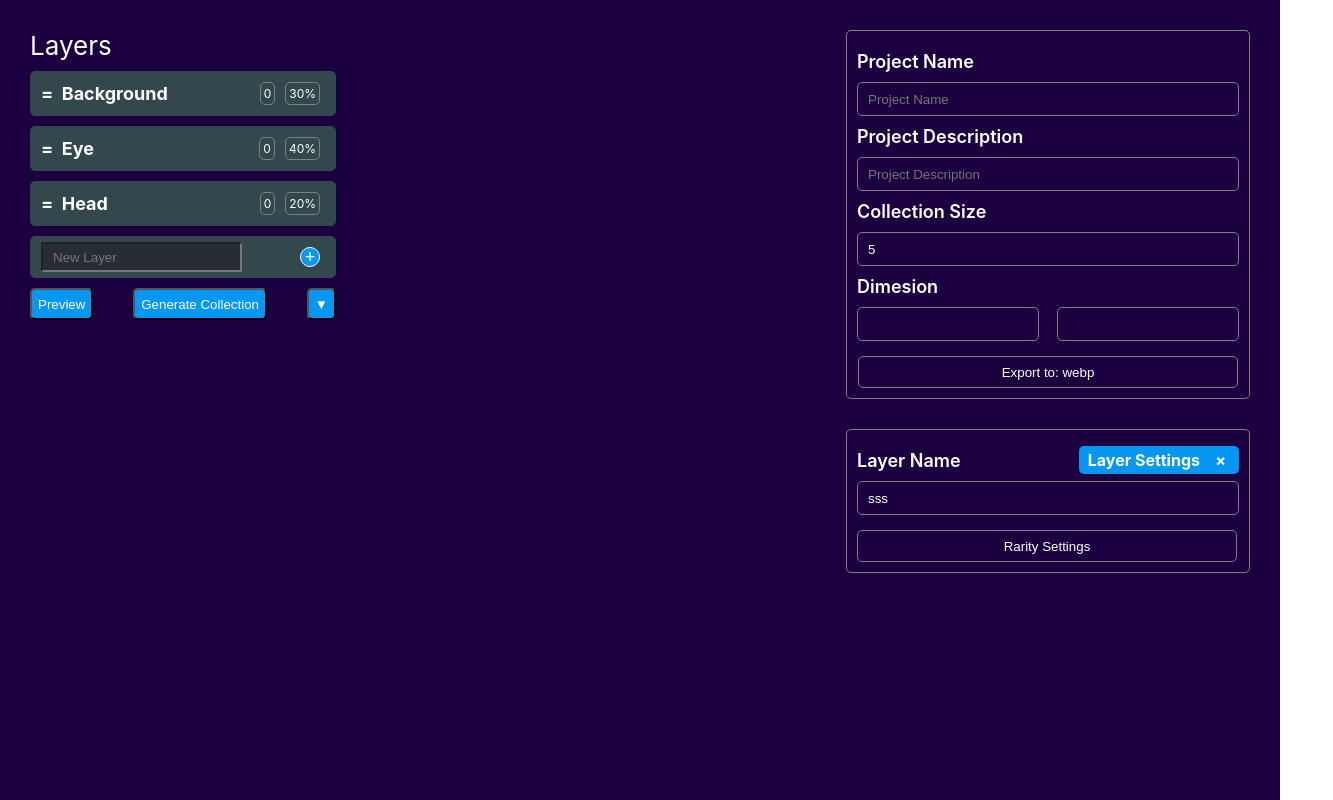
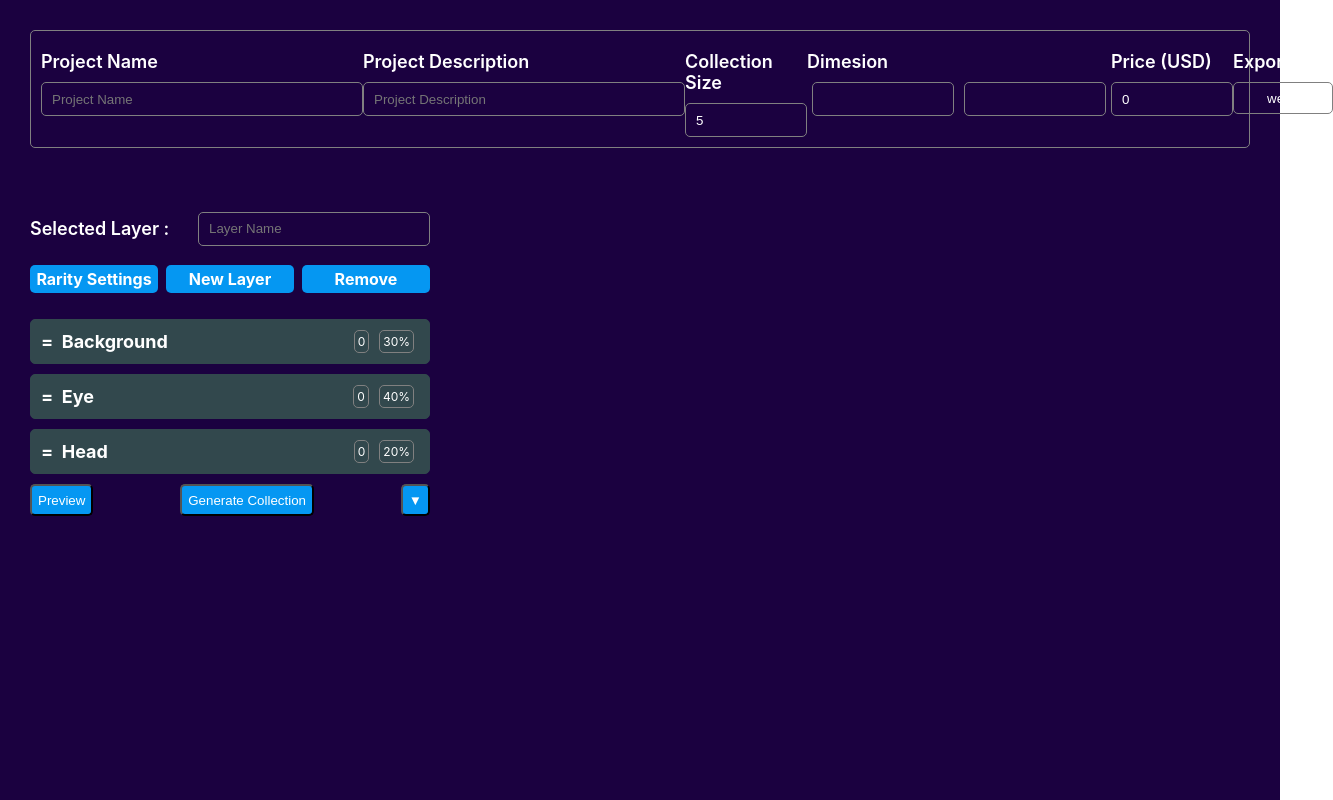
Before and after one commit to cocoa-1012/nft-generator, a React (Create React App) app: page / in a window 1280 px wide. Shown: the whole page, 1333 px wide, since content can reach past the window. Built offline with nearby package versions, Linux system fonts and the light colour scheme.

Commit message:
modify the design from the origin one.

```diff
--- a/package.json
+++ b/package.json
@@ -6,6 +6,7 @@
     "@testing-library/jest-dom": "^5.16.1",
     "@testing-library/react": "^12.1.2",
     "@testing-library/user-event": "^13.5.0",
+    "nft-art-generator": "^1.0.5",
     "react": "^17.0.2",
     "react-beautiful-dnd": "^13.1.0",
     "react-dom": "^17.0.2",
--- a/src/App.css
+++ b/src/App.css
@@ -1,10 +1,10 @@
 .App {
   display: flex;
+  flex-direction: column;
   min-height: 100vh;
   background-color: #1B0140;
   font-size: calc(10px + 2vmin);
   color: white;
-  justify-content: space-between;
   /* padding: 20px 30px; */
 }
 
--- a/src/App.js
+++ b/src/App.js
@@ -12,6 +12,7 @@ function App() {
   const [selectedLayer, setSelectedLayer] = useState(null);
   const [selectedImg, setSelectedImg] = useState(null);
   const [collectionSize, setCollectionSize] = useState(5);
+  const [isNewLayer, setIsNewLayer] = useState(false);
 
   const deleteLayer = () => {
     if (layerData.length > 0) {
@@ -38,12 +39,26 @@ function App() {
   useEffect(() => {}, [layerData, selectedLayer]);
   return (
     <div className="App">
+      <PropertyManager
+        setRarity={setIsRarity}
+        deleteLayer={deleteLayer}
+        layerData={layerData.length > 0 ? layerData : []}
+        setLayerData={setLayerData}
+        selectedLayer={selectedLayer}
+        collectionSize={collectionSize}
+        setCollectionSize={setCollectionSize}
+      />
+      <div style={{ display: "flex", justifyContent: "space-between" }}>
         <Sidebar
+          setRarity={setIsRarity}
+          deleteLayer={deleteLayer}
           layerData={layerData}
           setLayerData={setLayerData}
           selectedLayer={selectedLayer}
           setSelectedLayer={setSelectedLayer}
           setCollectionSize={setCollectionSize}
+          isNewLayer={isNewLayer}
+          setIsNewLayer={setIsNewLayer}
         />
         <ImageManager
           selectedLayer={selectedLayer}
@@ -53,15 +68,8 @@ function App() {
           setSelectedImg={setSelectedImg}
           deleteImage={deleteImage}
         />
-      <PropertyManager
-        setRarity={setIsRarity}
-        deleteLayer={deleteLayer}
-        layerData={layerData.length > 0 ? layerData : []}
-        setLayerData={setLayerData}
-        selectedLayer={selectedLayer}
-        collectionSize={collectionSize}
-        setCollectionSize={setCollectionSize}
-      />
+      </div>
+
       {isRarity && (
         <RaritySettings
           setRarity={setIsRarity}
--- a/src/components/ImageManager/ImageManager.css
+++ b/src/components/ImageManager/ImageManager.css
@@ -1,6 +1,6 @@
 .image_manager {
     flex: 1;
-    margin: 30px 0px;
+    margin: 30px 30px;
     min-width: 450px;
 }
 .upload_image {
--- a/src/components/PropertyManager/LayerProperty.jsx
+++ /dev/null
@@ -1,44 +0,0 @@
-import React from "react";
-import "./PropertyManager.css";
-export const LayerProperty = ({
-  setRarity,
-  deleteLayer,
-  layerData,
-  selectedLayer,
-  setLayerData,
-}) => {
-  const changeLayerName = (e) => {
-    const newState = layerData.map((obj) =>
-      obj.id === selectedLayer ? { ...obj, title: e } : obj
-    );
-    setLayerData(newState);
-  };
-  return (
-    <div className="property_container layer_container">
-      <div className="property_item">
-        <p>Layer Name</p>
-        <input
-          type="text"
-          placeholder="Layer Name"
-          value={
-            layerData.length > 0
-              ? layerData.filter((item) => item.id === selectedLayer).length > 0
-                ? layerData.filter((item) => item.id === selectedLayer)[0].title
-                : "sss"
-              : ""
-          }
-          onChange={(e) => changeLayerName(e.target.value)}
-        />
-      </div>
-      <button className="export_button" onClick={() => setRarity(true)}>
-        Rarity Settings
-      </button>
-      <p className="setting_button">
-        Layer Settings&nbsp;&nbsp;&nbsp;
-        <span className="layer_property_close" onClick={() => deleteLayer()}>
-          &times;
-        </span>
-      </p>
-    </div>
-  );
-};
--- a/src/components/PropertyManager/ProjectProperty.jsx
+++ b/src/components/PropertyManager/ProjectProperty.jsx
@@ -3,7 +3,7 @@ import "./PropertyManager.css";
 export const ProjectProperty = ({ collectionSize, setCollectionSize }) => {
   return (
     <div className="property_container">
-      <div className="property_item">
+      <div className="property_item `">
         <p>Project Name</p>
         <input type="text" placeholder="Project Name" />
       </div>
@@ -17,6 +17,7 @@ export const ProjectProperty = ({ collectionSize, setCollectionSize }) => {
           type="number"
           placeholder="Collection Size"
           value={collectionSize}
+          className="collection_input"
           onChange={(e) => setCollectionSize(e.target.value)}
         />
       </div>
@@ -26,7 +27,14 @@ export const ProjectProperty = ({ collectionSize, setCollectionSize }) => {
           <input type="text" placeholder="" />
           <input type="text" placeholder="" />
         </div>
-        <button className="export_button">Export to: webp</button>
+      </div>
+      <div className="property_item `">
+        <p>Price (USD)</p>
+        <input type="number" className="collection_input" value={0} />
+      </div>
+      <div className="property_item">
+        <p>Export:</p>
+        <button className="export_button">webp</button>
       </div>
     </div>
   );
--- a/src/components/PropertyManager/PropertyManager.css
+++ b/src/components/PropertyManager/PropertyManager.css
@@ -1,8 +1,10 @@
-.projectproperty {
+/* .projectproperty {
     width: 400px;
     margin: 50px;
-}
+} */
 .property_container {
+    display: flex;
+    justify-content: space-between;
     border: solid gray 1px;
     border-radius: 5px;
     padding: 10px;
@@ -12,7 +14,7 @@
     display: flex;
     flex-direction: column;
     align-items: center;
-    width: 100%;
+    /* width: 100%; */
 }
 .property_item p {
     width: 100%;
@@ -22,7 +24,7 @@
     font-weight: 600;
 }
 .property_item input {
-    width: 360px;
+    width: 300px;
     height: 32px;
     background:none;
     padding: 0px 10px;
@@ -30,33 +32,56 @@
     border-radius: 5px;
     color: white;
 }
+
+.property_item_layer {
+    display: flex;
+    align-items: center;
+}
+.property_item_layer input {
+    width: 500px;
+    height: 32px;
+    background:none;
+    padding: 0px 10px;
+    border: solid 1px gray;
+    border-radius: 5px;
+    color: white;
+}
+.property_item_layer p {
+    width: 100%;
+    text-align: left;
+    margin: 10px 0px;
+    font-size: 18px;
+    font-weight: 600;
+}
 .property_dimension {
     width: 100%;
     display: flex;
     justify-content: space-between;
 }
 .property_dimension input{
-    width: 42%;
+    width: 120px;
     color: white;
+    margin: 0px 5px;
+}
+.collection_input {
+    width: 100px !important;
 }
 .export_button {
-    width: 380px;
+    width: 100px;
     background: none;
     border: solid gray 1px;
     height: 32px;
-    margin-top: 15px;
 }
 .layer_container {
     position: relative;
 }
 .setting_button {
-    position: absolute;
     display: flex;
     align-items: center;
     justify-content: center;
     right: 10px;
     top: 0px;
-    width: 160px;
+    width: 120px;
     height: 28px;
     font-size: 16px;
     font-weight: 700;
@@ -135,7 +160,7 @@
 .layer_property_close:hover {
     cursor: pointer;
     background-color: #2947F2;
-    border-radius: 50%;
+    /* border-radius: 50%; */
 }
 .range_item_property {
     display: flex;
--- a/src/components/PropertyManager/PropertyManager.jsx
+++ b/src/components/PropertyManager/PropertyManager.jsx
@@ -1,5 +1,5 @@
 import React from "react";
-import { LayerProperty } from "./LayerProperty";
+// import { LayerProperty } from "./LayerProperty";
 import { ProjectProperty } from "./ProjectProperty";
 
 export const PropertyManager = ({
@@ -17,13 +17,13 @@ export const PropertyManager = ({
         collectionSize={collectionSize}
         setCollectionSize={setCollectionSize}
       />
-      <LayerProperty
+      {/* <LayerProperty
         setRarity={setRarity}
         deleteLayer={deleteLayer}
         layerData={layerData}
         selectedLayer={selectedLayer}
         setLayerData={setLayerData}
-      />
+      /> */}
     </div>
   );
 };
--- /dev/null
+++ b/src/components/SiderBar/LayerProperty.jsx
@@ -0,0 +1,56 @@
+import React from "react";
+import "../PropertyManager/PropertyManager.css";
+export const LayerProperty = ({
+  setRarity,
+  deleteLayer,
+  layerData,
+  selectedLayer,
+  setLayerData,
+  setIsNewLayer,
+}) => {
+  const changeLayerName = (e) => {
+    const newState = layerData.map((obj) =>
+      obj.id === selectedLayer ? { ...obj, title: e } : obj
+    );
+    setLayerData(newState);
+  };
+  return (
+    <div className="layer_container">
+      <div className="property_item_layer">
+        <p>Selected Layer :</p>
+        <input
+          type="text"
+          placeholder="Layer Name"
+          value={
+            layerData.length > 0
+              ? layerData.filter((item) => item.id === selectedLayer).length > 0
+                ? layerData.filter((item) => item.id === selectedLayer)[0].title
+                : ""
+              : ""
+          }
+          onChange={(e) => changeLayerName(e.target.value)}
+        />
+      </div>
+      <div style={{ display: "flex", justifyContent: "space-between" }}>
+        <p
+          className="setting_button layer_property_close"
+          onClick={() => setRarity(true)}
+        >
+          Rarity&nbsp;Settings
+        </p>
+        <p
+          className="setting_button layer_property_close"
+          onClick={() => setIsNewLayer(true)}
+        >
+          New&nbsp;Layer
+        </p>
+        <p
+          className="setting_button layer_property_close"
+          onClick={() => deleteLayer()}
+        >
+          Remove
+        </p>
+      </div>
+    </div>
+  );
+};
--- a/src/components/SiderBar/NewLayer.jsx
+++ b/src/components/SiderBar/NewLayer.jsx
@@ -1,7 +1,12 @@
 import React, { useState } from "react";
 import "./Sidebar.css";
 
-export const NewLayer = ({ layerData, setLayerData, setSelectedLayer }) => {
+export const NewLayer = ({
+  layerData,
+  setLayerData,
+  setSelectedLayer,
+  setIsNewLayer,
+}) => {
   const [layerName, setLayerName] = useState("");
   const addLayer = () => {
     var dates = new Date();
@@ -21,6 +26,7 @@ export const NewLayer = ({ layerData, setLayerData, setSelectedLayer }) => {
       }
     }
     setLayerName("");
+    setIsNewLayer(false);
   };
   return (
     <div className="new_layer">
--- a/src/components/SiderBar/Sidebar.jsx
+++ b/src/components/SiderBar/Sidebar.jsx
@@ -3,14 +3,19 @@ import { DragDropContext, Draggable, Droppable } from "react-beautiful-dnd";
 import { priceData } from "../../constant/priceData";
 import { Divider } from "./Divider";
 import { Layer } from "./Layer";
+import { LayerProperty } from "./LayerProperty";
 import { NewLayer } from "./NewLayer";
 
 export const Sidebar = ({
+  setRarity,
+  deleteLayer,
   layerData,
   setLayerData,
   selectedLayer,
   setSelectedLayer,
   setCollectionSize,
+  isNewLayer,
+  setIsNewLayer,
 }) => {
   const [isOpen, setIsOpen] = useState(false);
 
@@ -34,7 +39,23 @@ export const Sidebar = ({
   useEffect(() => {}, [layerData, selectedLayer]);
   return (
     <div className="sidebar">
-      <div className="sidebar_title">Layers</div>
+      {/* <div className="sidebar_title">Layers</div> */}
+      <LayerProperty
+        setRarity={setRarity}
+        deleteLayer={deleteLayer}
+        layerData={layerData}
+        selectedLayer={selectedLayer}
+        setLayerData={setLayerData}
+        setIsNewLayer={setIsNewLayer}
+      />
+      {isNewLayer && (
+        <NewLayer
+          layerData={layerData}
+          setLayerData={setLayerData}
+          setSelectedLayer={setSelectedLayer}
+          setIsNewLayer={setIsNewLayer}
+        />
+      )}
       <DragDropContext onDragEnd={handleDrop}>
         <Droppable droppableId="list-container">
           {(provided) => (
@@ -72,11 +93,7 @@ export const Sidebar = ({
           )}
         </Droppable>
       </DragDropContext>
-      <NewLayer
-        layerData={layerData}
-        setLayerData={setLayerData}
-        setSelectedLayer={setSelectedLayer}
-      />
+
       <div className="buttons">
         <button>Preview</button>
         <button onClick={() => generateCollection()}>
@@ -99,10 +116,6 @@ export const Sidebar = ({
               </div>
             ))}
           </div>
-          {/* <Divider />
-          <p className="generate_item">
-            My Collection is smaller or equal to 100
-          </p> */}
           <Divider />
           <p>
             Want another size? <br /> Select a number up to 10,000 in the
```
Also changed, not shown: 1 other file (tests, documents, lock files or other folders). Lines whose indentation alone changed are shown as unchanged.
